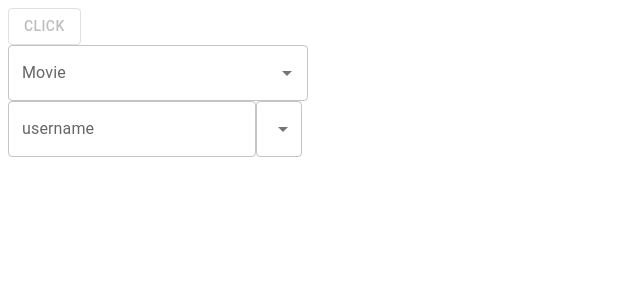
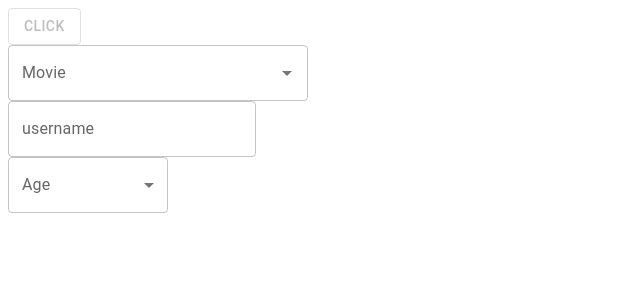
Before and after one commit to khashayaryaghma/zamin-khaki-project, a React (Create React App) app in the folder client/: page / in a window 1280 px wide. Shown: the top 300 px of the page, without its empty margins (0-640 px from the left). Built offline with nearby package versions, Linux system fonts and the light colour scheme.

Commit message:
Update Selectopt.js

```diff
--- a/client/src/component/Selectopt.js
+++ b/client/src/component/Selectopt.js
@@ -1,9 +1,15 @@
 import MenuItem from "@mui/material/MenuItem";
 import Select from "@mui/material/Select";
+import InputLabel from "@mui/material/InputLabel";
+import FormControl from "@mui/material/FormControl";
+import Box from "@mui/material/Box";
 
 function Selectopt() {
     return (
         <>
+            <Box sx={{ maxWidth: 160 }}>
+                <FormControl fullWidth>
+                    <InputLabel id="demo-simple-select-label">Age</InputLabel>
                     <Select
                         labelId="demo-simple-select-label"
                         id="demo-simple-select"
@@ -15,6 +21,8 @@
                         <MenuItem value={20}>Twenty</MenuItem>
                         <MenuItem value={30}>Thirty</MenuItem>
                     </Select>
+                </FormControl>
+            </Box>
         </>
     );
 }
```
Lines whose indentation alone changed are shown as unchanged.
